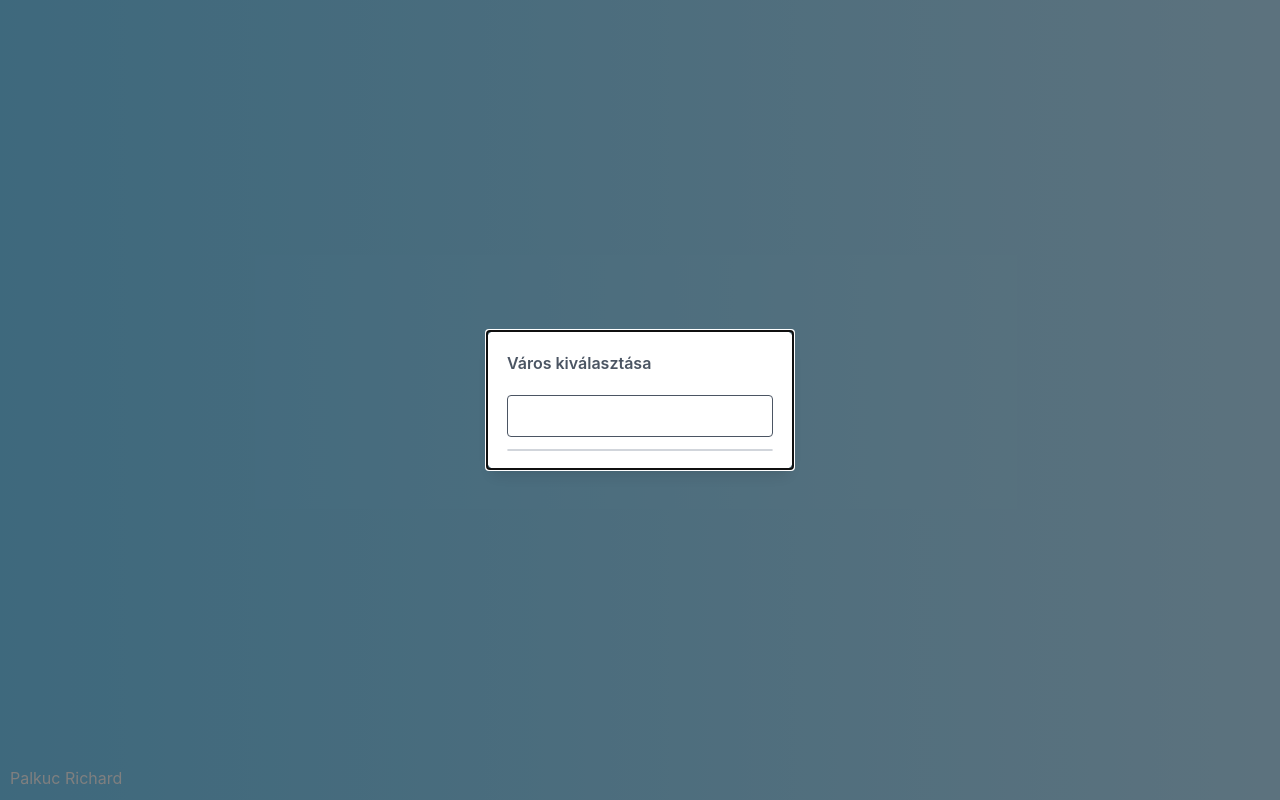
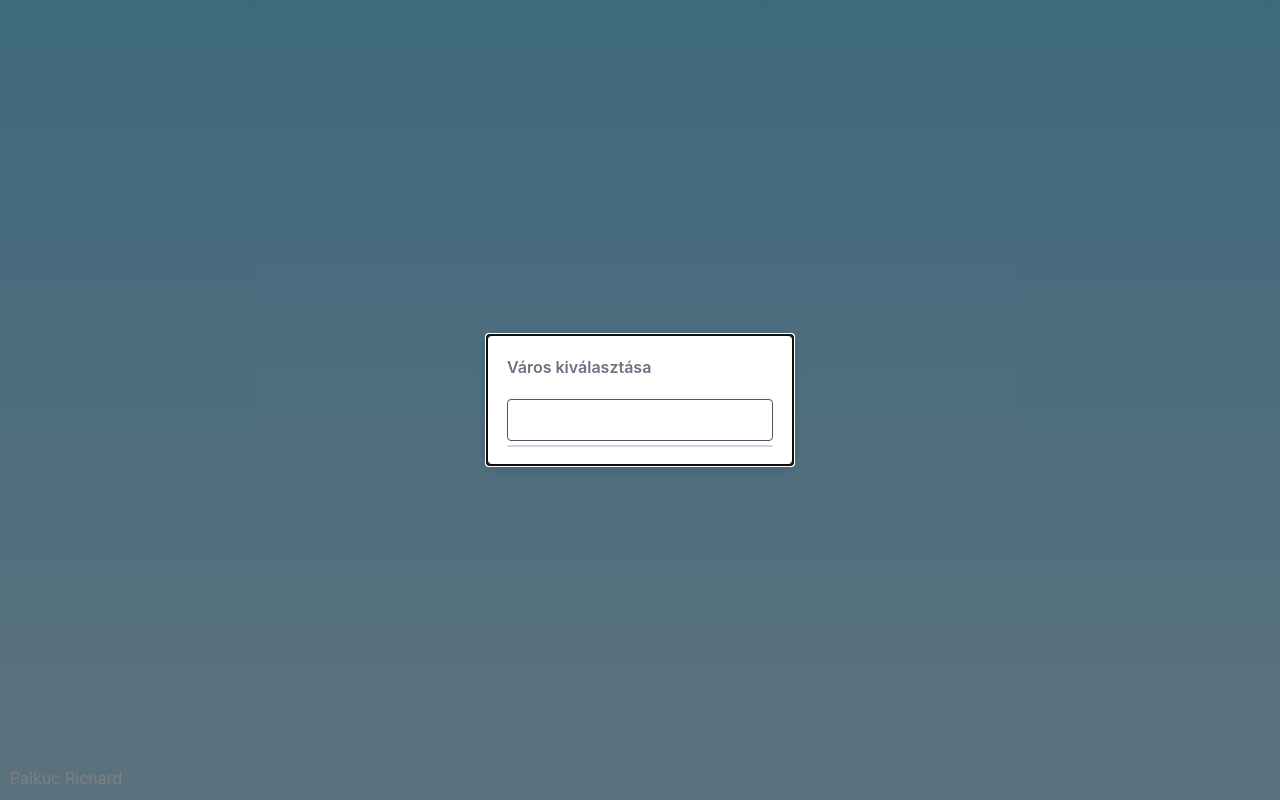
Before and after one commit to Richiul/weather-app-react, a React (Create React App) app: page / in a window 1280 px wide. Built offline with nearby package versions, Linux system fonts and the light colour scheme.

Commit message:
Styled further

```diff
--- a/src/App.css
+++ b/src/App.css
@@ -151,14 +151,14 @@ body {
   }
 
   .weather-table {
-    height: 50%;
+    height: 100%;
     max-height: none;
   }
 
   .weather-table th,
   .weather-table td {
     padding: 6px 4px;
-    font-size: 0.8em;
+    font-size: 1em;
   }
 
   .weather-table i {
--- a/src/App.js
+++ b/src/App.js
@@ -106,7 +106,7 @@ function App() {
 
   return (
     <div className="App">
-      <div className="weather-layout bg-gradient-to-r from-sky-300 to-sky-200">
+      <div className="weather-layout bg-gradient-to-b from-sky-300 to-sky-200">
         {currentWeather && (
           <div className="current-weather ">
             <h2 onClick={() => setIsModalOpen(true)}>{city}</h2>
--- a/src/CityModal.jsx
+++ b/src/CityModal.jsx
@@ -55,12 +55,14 @@ const CityModal = ({ isOpen, onRequestClose, onSelectCity }) => {
       overlayClassName="fixed inset-0 bg-black bg-opacity-50 flex items-center justify-center"
     >
       <div className="bg-white text-gray-600 p-5 rounded-lg shadow-lg w-full max-w-md sm:max-w-sm md:max-w-md lg:max-w-lg xl:max-w-xl">
-        <h2 className="text-start mb-5 font-semibold">Város kiválasztása</h2>
+        <h2 className="text-start mb-5 font-semibold text-gray-500">
+          Város kiválasztása
+        </h2>
         <input
           type="text"
           value={city}
           onChange={handleInputChange}
-          className="border border-gray-600 rounded p-2 w-full mb-3"
+          className="border border-gray-600 rounded p-2 w-full mb-1"
         />
         {loading && (
           <div className="text-center mb-3">
@@ -73,7 +75,7 @@ const CityModal = ({ isOpen, onRequestClose, onSelectCity }) => {
               <li
                 key={suggestion.id}
                 onClick={() => handleSelectCity(suggestion)}
-                className="p-2 cursor-pointer hover:bg-gray-200"
+                className="p-2 cursor-pointer border border-gray-200 hover:bg-gray-200"
               >
                 {suggestion.name}
               </li>
```
